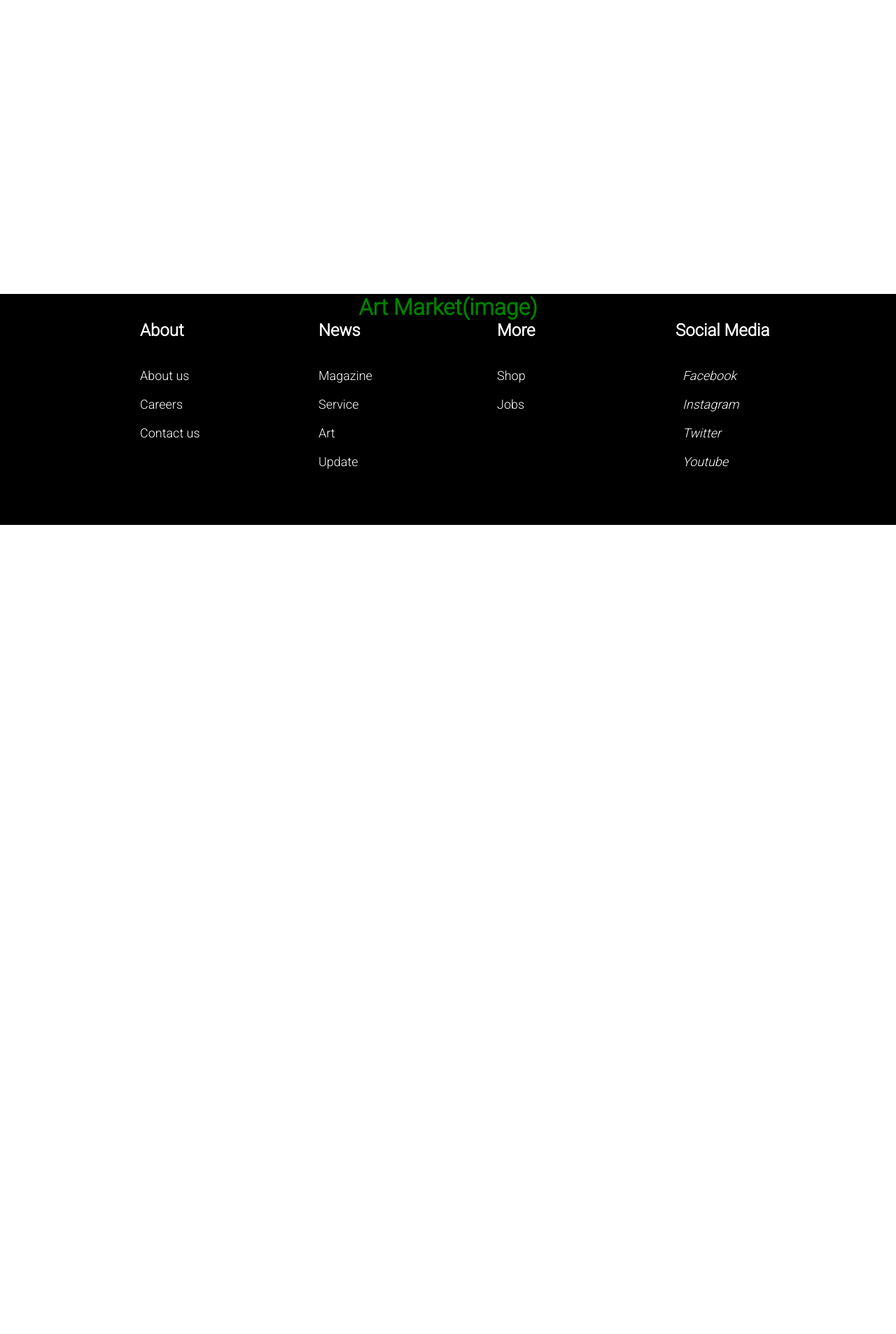
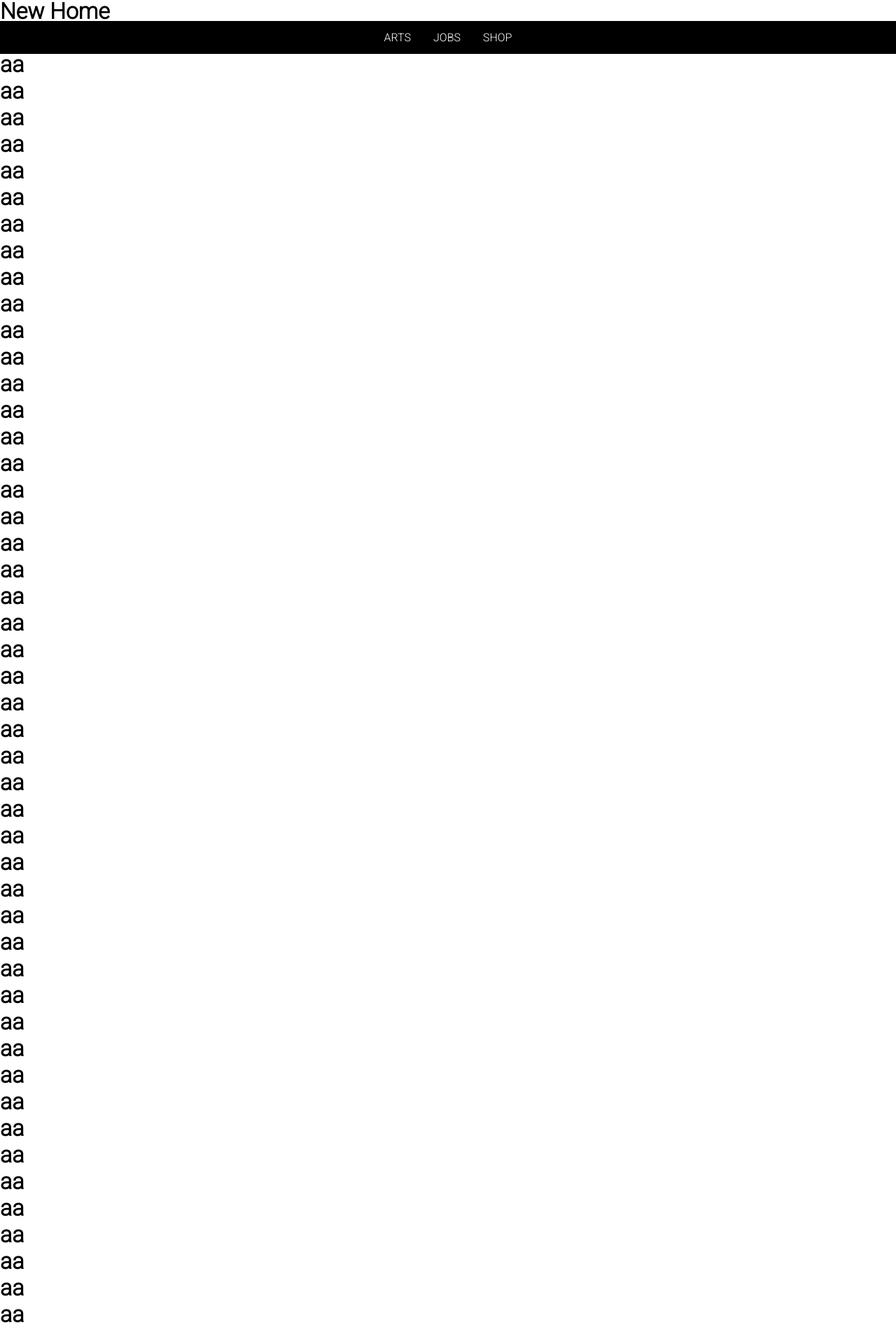
Before and after one commit to aidensung/art-market, a React (Create React App) app: page / in a window 1280 px wide. Shown: the part 50-1956 px from the top of the page at 70% size. Before the commit the page ends 800 px from the top, so only its background shows below. Built offline with nearby package versions, Linux system fonts and the light colour scheme.

Commit message:
fixed overlaping header and footer

```diff
--- a/src/App.js
+++ b/src/App.js
@@ -20,6 +20,62 @@ function App() {
 			<Sidebar isOpen={isOpen} toggle={toggle} />
 			<Header />
 			<RenderRoutes routes={ROUTES} />
+			<h1>First</h1>
+			<h1>aa</h1>
+			<h1>aa</h1>
+			<h1>aa</h1>
+			<h1>aa</h1>
+			<h1>aa</h1>
+			<h1>aa</h1>
+			<h1>aa</h1>
+			<h1>aa</h1>
+			<h1>aa</h1>
+			<h1>aa</h1>
+			<h1>aa</h1>
+			<h1>aa</h1>
+			<h1>aa</h1>
+			<h1>aa</h1>
+			<h1>aa</h1>
+			<h1>aa</h1>
+			<h1>aa</h1>
+			<h1>aa</h1>
+			<h1>aa</h1>
+			<h1>aa</h1>
+			<h1>aa</h1>
+			<h1>aa</h1>
+			<h1>aa</h1>
+			<h1>aa</h1>
+			<h1>aa</h1>
+			<h1>aa</h1>
+			<h1>aa</h1>
+			<h1>aa</h1>
+			<h1>aa</h1>
+			<h1>aa</h1>
+			<h1>aa</h1>
+			<h1>aa</h1>
+			<h1>aa</h1>
+			<h1>aa</h1>
+			<h1>aa</h1>
+			<h1>aa</h1>
+			<h1>aa</h1>
+			<h1>aa</h1>
+			<h1>aa</h1>
+			<h1>aa</h1>
+			<h1>aa</h1>
+			<h1>aa</h1>
+			<h1>aa</h1>
+			<h1>aa</h1>
+			<h1>aa</h1>
+			<h1>aa</h1>
+			<h1>aa</h1>
+			<h1>aa</h1>
+			<h1>aa</h1>
+			<h1>aa</h1>
+			<h1>aa</h1>
+			<h1>aa</h1>
+			<h1>aa</h1>
+			<h1>aa</h1>
+			<h1>Last</h1>
 			<Footer />
 		</>
 	);
--- a/src/shared-components/footer/footer.component.js
+++ b/src/shared-components/footer/footer.component.js
@@ -11,11 +11,14 @@ import {
 const Footer = () => {
 	return (
 		<Box>
-			<h1 style={{ color: "green", textAlign: "center", marginTop: "-60px" }}>
-				Art Market(image)
-			</h1>
 			<Container>
 				<Row>
+					<Column>
+						<Heading>Art Market</Heading>
+						<FooterLink href="/artworks">Arts</FooterLink>
+						<FooterLink href="/jobs">Jobs</FooterLink>
+						<FooterLink href="/shop">Shop</FooterLink>
+					</Column>
 					<Column>
 						<Heading>About</Heading>
 						<FooterLink href="#">About us</FooterLink>
@@ -28,11 +31,6 @@ const Footer = () => {
 						<FooterLink href="#">Service</FooterLink>
 						<FooterLink href="#">Art</FooterLink>
 						<FooterLink href="#">Update</FooterLink>
-					</Column>
-					<Column>
-						<Heading>More</Heading>
-						<FooterLink href="#">Shop</FooterLink>
-						<FooterLink href="#">Jobs</FooterLink>
 					</Column>
 					<Column>
 						<Heading>Social Media</Heading>
--- a/src/shared-components/footer/footer.styles.js
+++ b/src/shared-components/footer/footer.styles.js
@@ -1,12 +1,12 @@
 import styled from "styled-components";
 
 export const Box = styled.div`
-	padding: 60px 60px;
 	background: black;
-	position: fixed;
-	bottom: 0;
+	position: relative;
+	height: auto;
 	width: 100%;
-
+	padding-top: 18px;
+	padding-bottom: 18px;
 	@media (max-width: 1000px) {
 		padding: 70px 30px;
 	}
@@ -32,7 +32,7 @@ export const Column = styled.div`
 export const Row = styled.div`
 	display: grid;
 	grid-template-columns: repeat(auto-fill, minmax(185px, 1fr));
-	grid-gap: 20px;
+	grid-gap: 15px;
 
 	@media (max-width: 1000px) {
 		grid-template-columns: repeat(auto-fill, minmax(200px, 1fr));
@@ -42,7 +42,7 @@ export const Row = styled.div`
 export const FooterLink = styled.a`
 	color: #fff;
 	margin-bottom: 20px;
-	font-size: 18px;
+	font-size: 15px;
 	text-decoration: none;
 
 	&:hover {
@@ -52,7 +52,7 @@ export const FooterLink = styled.a`
 `;
 
 export const Heading = styled.p`
-	font-size: 24px;
+	font-size: 20px;
 	color: #fff;
 	margin-bottom: 40px;
 	font-weight: bold;
--- a/src/shared-components/header/header.styles.js
+++ b/src/shared-components/header/header.styles.js
@@ -4,13 +4,10 @@ export const StyledUl = styled.ul`
 	display: flex;
 	justify-content: center;
 	align-items: center;
+	height: auto;
+	top: 80px;
 	width: 100%;
-	position: fixed;
-	font-size: 1rem;
-	z-index: 1;
-	margin: 100;
-	top: 5;
-	padding-top: 100;
+	position: sticky;
 	background-color: #000;
 `;
 
@@ -30,7 +27,8 @@ export const DropDownContent = styled.div`
 	display: none;
 	position: absolute;
 	background-color: #f9f9f9;
-	min-width: 160px;
+	left: 0;
+	width: 100%;
 	box-shadow: 0px 8px 16px 0px rgba(0, 0, 0, 0.2);
 	z-index: 1;
 `;
@@ -56,9 +54,22 @@ export const StyledA = styled.a`
 	}
 `;
 
-export const SubA = styled.a`
+export const SubA = styled.div`
+	float: left;
+	width: 33.33%;
 	color: black;
-	padding: 12px 16px;
+	padding: 12px;
+	text-decoration: none;
+	display: block;
+	&:hover {
+		background-color: #f1f1f1;
+	}
+`;
+
+export const SubB = styled.a`
+	float: none;
+	color: black;
+	padding: 16px;
 	text-decoration: none;
 	display: block;
 	text-align: left;
```
Also changed, not shown: src/data/mockdata.json (added, +66 -0 lines), src/shared-components/header/header.component.js (+17 -17 lines).
